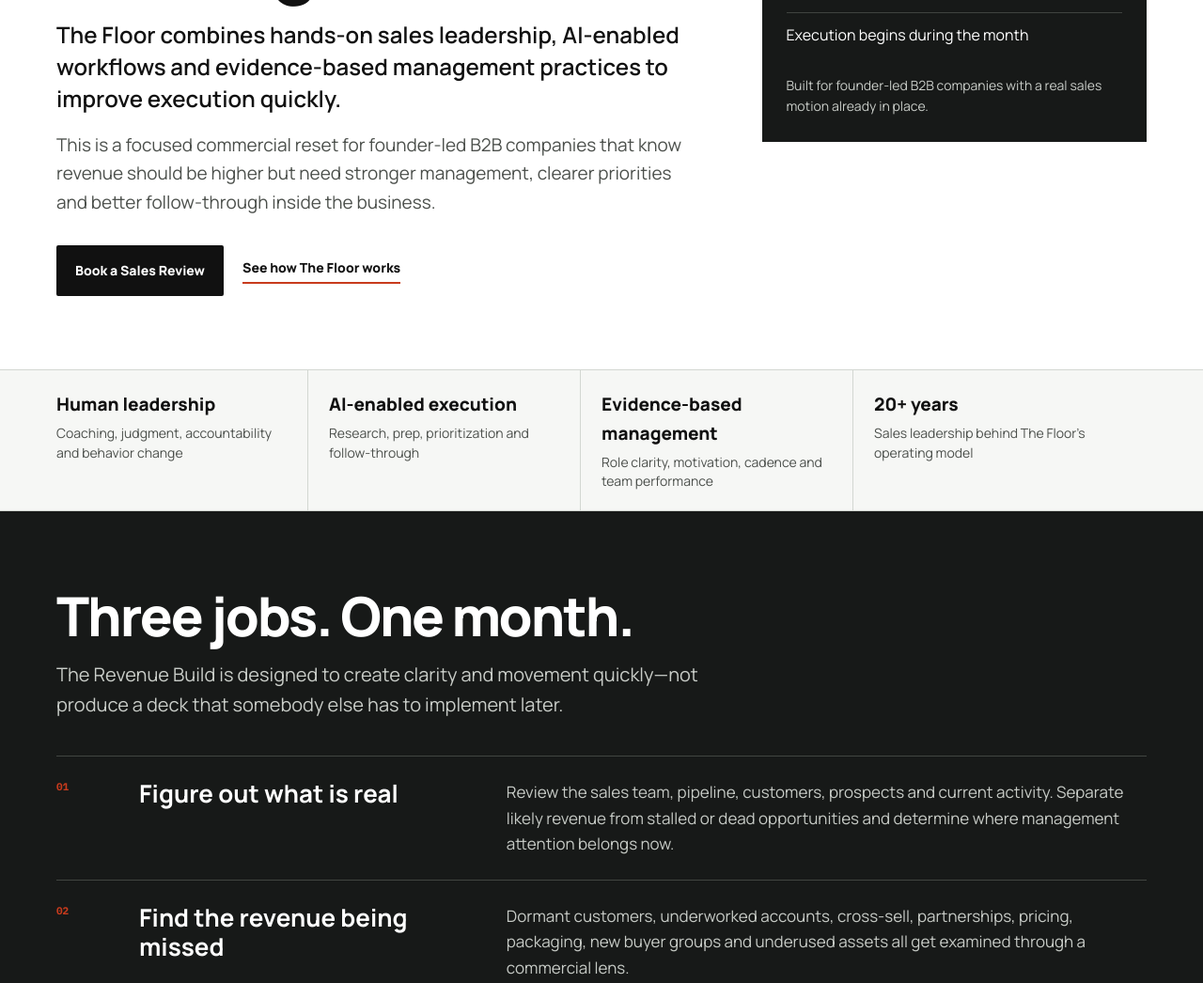
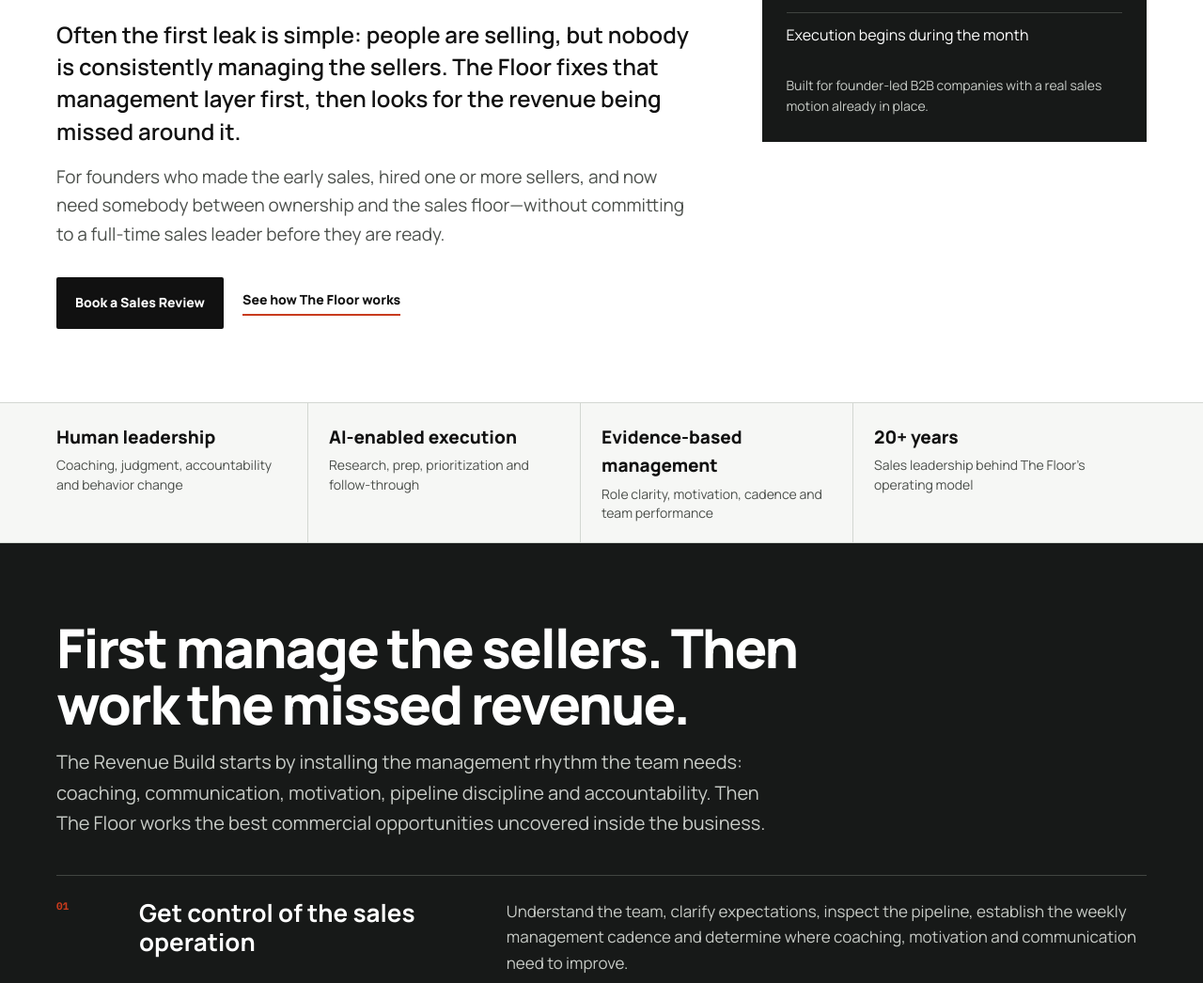
Before and after one commit to Jcoo9/floor, a plain HTML site: page revenue-build/index.html in a window 1280 px wide. Shown: the part 600-1646 px from the top of the page at 94% size. Drawn offline with Linux system fonts and the light colour scheme.

Commit message:
Update index.html

```diff
--- a/revenue-build/index.html
+++ b/revenue-build/index.html
@@ -424,9 +424,9 @@
   <div class="wrap hero-grid">
     <div>
       <div class="eyebrow">30-Day Revenue Build</div>
-      <h1>Fix the sales operation. Find the missed revenue. Start moving it.</h1>
-      <p class="hero-lead">The Floor combines hands-on sales leadership, AI-enabled workflows and evidence-based management practices to improve execution quickly.</p>
-      <p class="hero-copy">This is a focused commercial reset for founder-led B2B companies that know revenue should be higher but need stronger management, clearer priorities and better follow-through inside the business.</p>
+      <h1>Get sales managed. Then find the revenue that is being missed.</h1>
+      <p class="hero-lead">Often the first leak is simple: people are selling, but nobody is consistently managing the sellers. The Floor fixes that management layer first, then looks for the revenue being missed around it.</p>
+      <p class="hero-copy">For founders who made the early sales, hired one or more sellers, and now need somebody between ownership and the sales floor—without committing to a full-time sales leader before they are ready.</p>
       <div class="hero-actions">
         <a class="btn" href="/book/">Book a Sales Review</a>
         <a class="text-link" href="#approach">See how The Floor works</a>
@@ -462,14 +462,14 @@
 <section class="section three">
   <div class="wrap">
     <div class="section-head">
-      <h2>Three jobs. One month.</h2>
-      <p>The Revenue Build is designed to create clarity and movement quickly—not produce a deck that somebody else has to implement later.</p>
+      <h2>First manage the sellers. Then work the missed revenue.</h2>
+      <p>The Revenue Build starts by installing the management rhythm the team needs: coaching, communication, motivation, pipeline discipline and accountability. Then The Floor works the best commercial opportunities uncovered inside the business.</p>
     </div>
 
     <div class="job">
       <div class="n">01</div>
-      <h3>Figure out what is real</h3>
-      <p>Review the sales team, pipeline, customers, prospects and current activity. Separate likely revenue from stalled or dead opportunities and determine where management attention belongs now.</p>
+      <h3>Get control of the sales operation</h3>
+      <p>Understand the team, clarify expectations, inspect the pipeline, establish the weekly management cadence and determine where coaching, motivation and communication need to improve.</p>
     </div>
     <div class="job">
       <div class="n">02</div>
```
